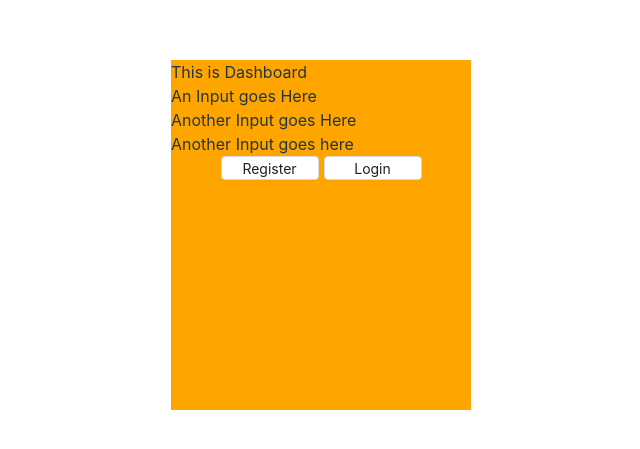
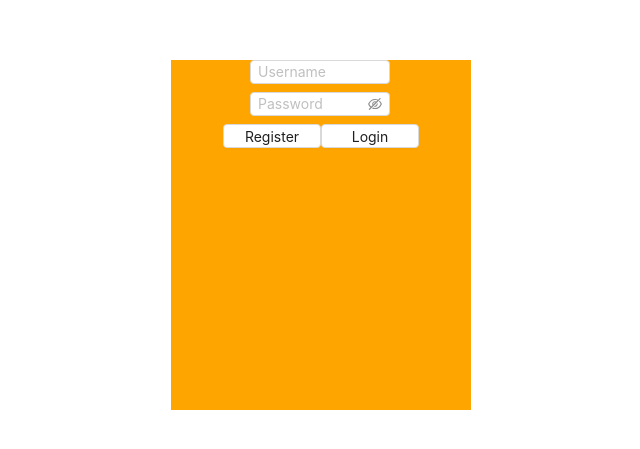
Before and after one commit to AntwonC/Fitness-App, a React (Vite) app: page / in a window 1280 px wide. Shown: the part 165-614 px from the top of the page, without its empty margins (319-959 px from the left). Built offline with nearby package versions, Linux system fonts and the light colour scheme.

Commit message:
Working on register and login with Ant UI

```diff
--- a/src/components/Dashboard.tsx
+++ b/src/components/Dashboard.tsx
@@ -1,5 +1,5 @@
 import { useState } from 'react';
-import { Button } from 'antd';
+import { Button, Col, Row, Input } from 'antd';
 
 
 
@@ -11,16 +11,26 @@ const Dashboard = () => {
     return (
 
         <div className="square">
-            This is Dashboard
-            <div>An Input goes Here</div>
-            <div>Another Input goes Here</div>
-            <div>Another Input goes here</div>
-           <div className="button-container">
-            <Button variant="outlined" color="default" size="small"  style={{ width: '7em'}}>Register</Button>
-            <Button variant="outlined" color="default" size="small"  style={{ width: '7em'}}>Login</Button>
-           </div>
+            <Row gutter={[16, 8]} justify="center" align="middle">
+                <Col span={24} offset={12}><Input size="small" placeholder="Username" style={ {width: '10em'}}/></Col>
+                <Col span={24} offset={12}><Input.Password size="small" placeholder="Password" style={ { width: '10em' }} /></Col>
+
+
+                <Col>
+                    <Button variant="outlined" color="default" size="small"  style={{ width: '7em'}}>Register</Button>
+                    <Button variant="outlined" color="default" size="small"  style={{ width: '7em'}}>Login</Button>
+                </Col>
+            </Row>
+
+
+
         </div>
     )
 }
 
 export default Dashboard;
+
+/*           <div className="button-container">
+            <Button variant="outlined" color="default" size="small"  style={{ width: '7em'}}>Register</Button>
+            <Button variant="outlined" color="default" size="small"  style={{ width: '7em'}}>Login</Button>
+           </div> */
```
Also changed, not shown: 1 other file (tests, documents, lock files or other folders).
